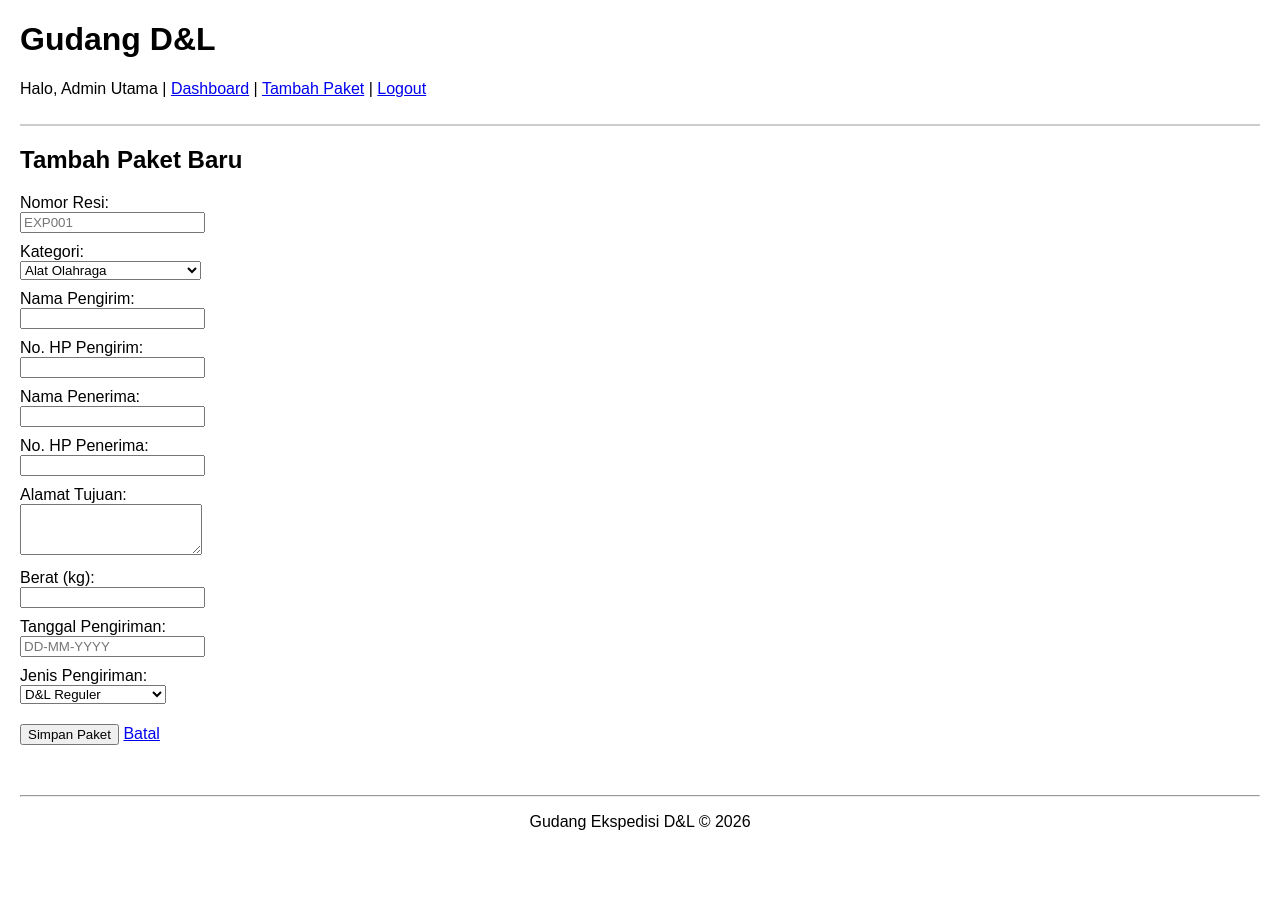
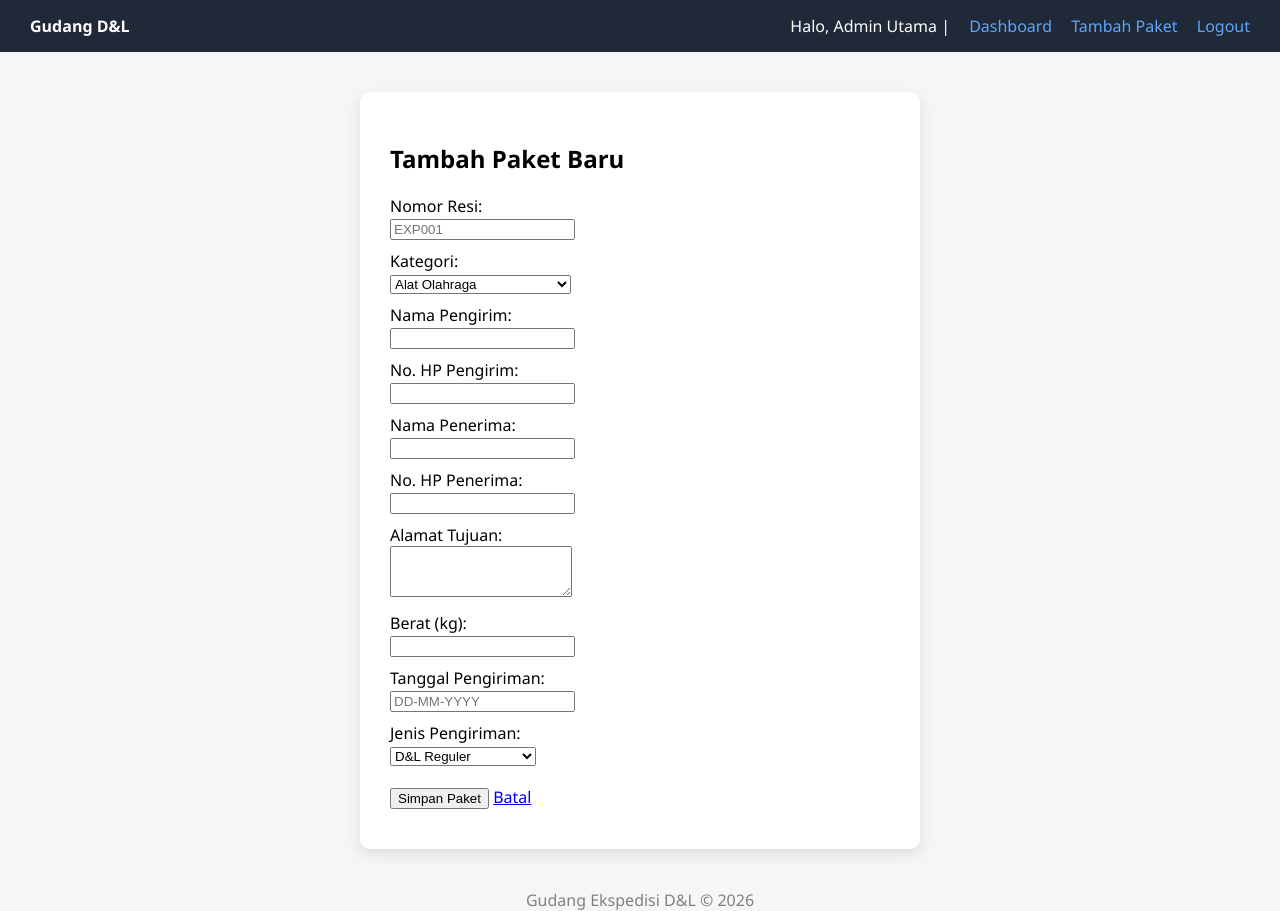
Before and after one commit to trishnantidea-sys/flask-crud-app, a Flask app: page /add_package in a window 1280 px wide. Before the commit the page ends 830 px from the top, so only its background shows below. Run offline with Flask 3, Linux system fonts and the light colour scheme; a user stored in the database is signed in.

Commit message:
improve UI layout

```diff
--- a/templates/base.html
+++ b/templates/base.html
@@ -3,22 +3,84 @@
 <head>
     <title>Aplikasi Gudang D&L</title>
     <link rel="stylesheet" href="{{ url_for('static', filename='style.css') }}">
+
+    <style>
+        body {
+            font-family: 'Segoe UI', sans-serif;
+            background: #f4f6f8;
+            margin: 0;
+        }
+
+        .navbar {
+            background: #1f2937;
+            padding: 15px 30px;
+            color: white;
+            display: flex;
+            justify-content: space-between;
+            align-items: center;
+        }
+
+        .navbar a {
+            color: #60a5fa;
+            text-decoration: none;
+            margin-left: 15px;
+        }
+
+        .container {
+            width: 500px;
+            margin: 40px auto;
+            background: white;
+            padding: 30px;
+            border-radius: 10px;
+            box-shadow: 0 5px 15px rgba(0,0,0,0.1);
+        }
+
+        .alert {
+            padding: 10px;
+            margin-bottom: 15px;
+            border-radius: 6px;
+        }
+
+        .alert-success {
+            background: #d1fae5;
+            color: #065f46;
+        }
+
+        .alert-danger {
+            background: #fee2e2;
+            color: #991b1b;
+        }
+
+        footer {
+            text-align: center;
+            margin-top: 40px;
+            color: gray;
+        }
+    </style>
 </head>
+
 <body>
-    <div class="header">
-        <h1>Gudang D&L</h1>
+
+<!-- NAVBAR -->
+<div class="navbar">
+    <div><strong>Gudang D&L</strong></div>
+
+    <div>
         {% if session.get('user_id') %}
-            <p>Halo, {{ session.get('full_name') or session.get('username') }} |
-            <a href="{{ url_for('index') }}">Dashboard</a> |
-            <a href="{{ url_for('add_package') }}">Tambah Paket</a> |
-            <a href="{{ url_for('logout') }}">Logout</a></p>
+            Halo, {{ session.get('full_name') or session.get('username') }} |
+            <a href="{{ url_for('index') }}">Dashboard</a>
+            <a href="{{ url_for('add_package') }}">Tambah Paket</a>
+            <a href="{{ url_for('logout') }}">Logout</a>
         {% else %}
-            <a href="{{ url_for('login') }}">Login</a> |
+            <a href="{{ url_for('login') }}">Login</a>
             <a href="{{ url_for('register') }}">Register</a>
         {% endif %}
     </div>
+</div>
 
-    <div>
+<!-- CONTENT -->
+<div class="container">
+
     {% with messages = get_flashed_messages(with_categories=true) %}
         {% if messages %}
             {% for category, message in messages %}
@@ -30,9 +92,13 @@
     {% endwith %}
 
     {% block content %}{% endblock %}
+
 </div>
 
-    <hr style="margin-top: 50px;">
-    <p style="text-align: center;">Gudang Ekspedisi D&L &copy; 2026</p>
+<!-- FOOTER -->
+<footer>
+    Gudang Ekspedisi D&L &copy; 2026
+</footer>
+
 </body>
 </html>
```
Lines whose indentation alone changed are shown as unchanged.
